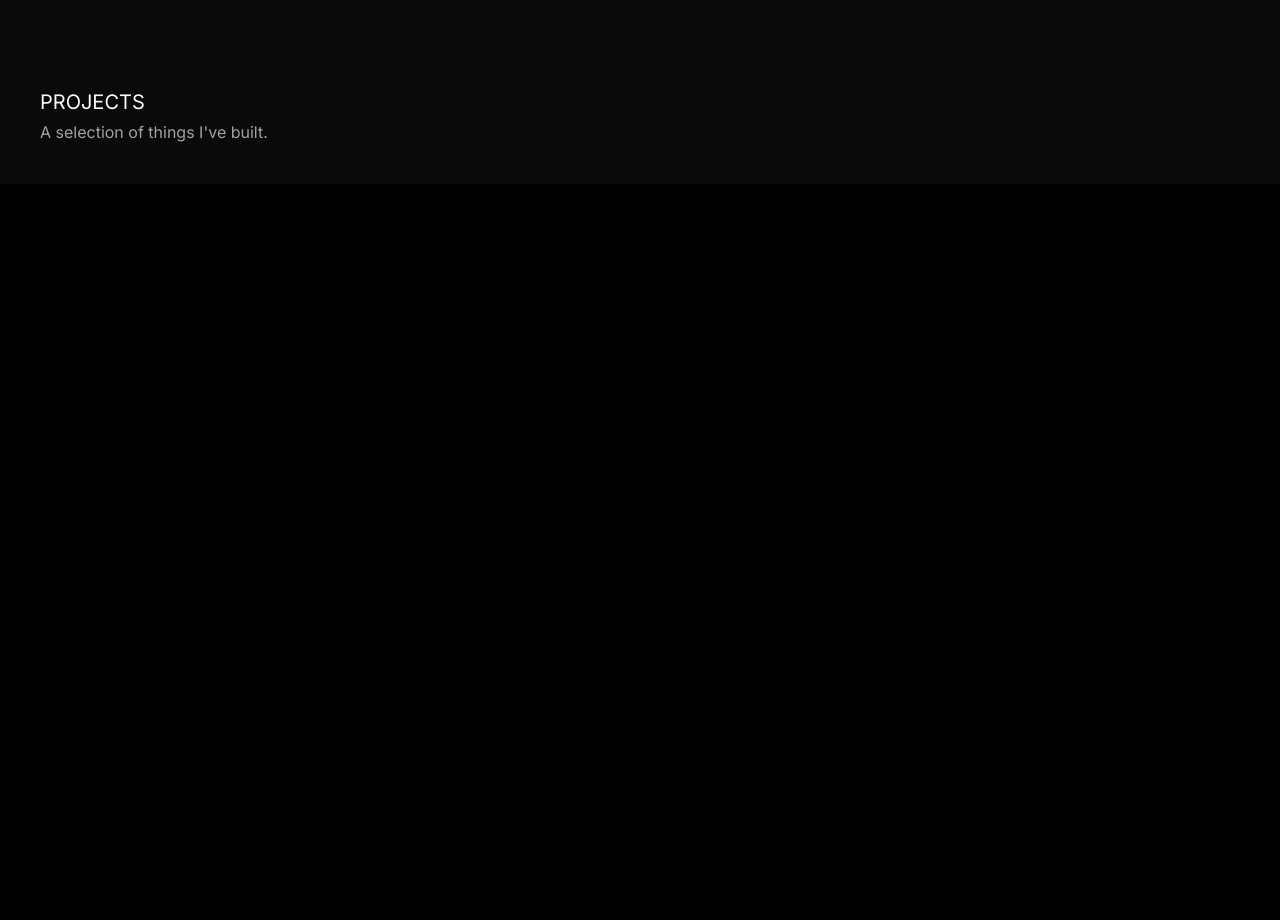
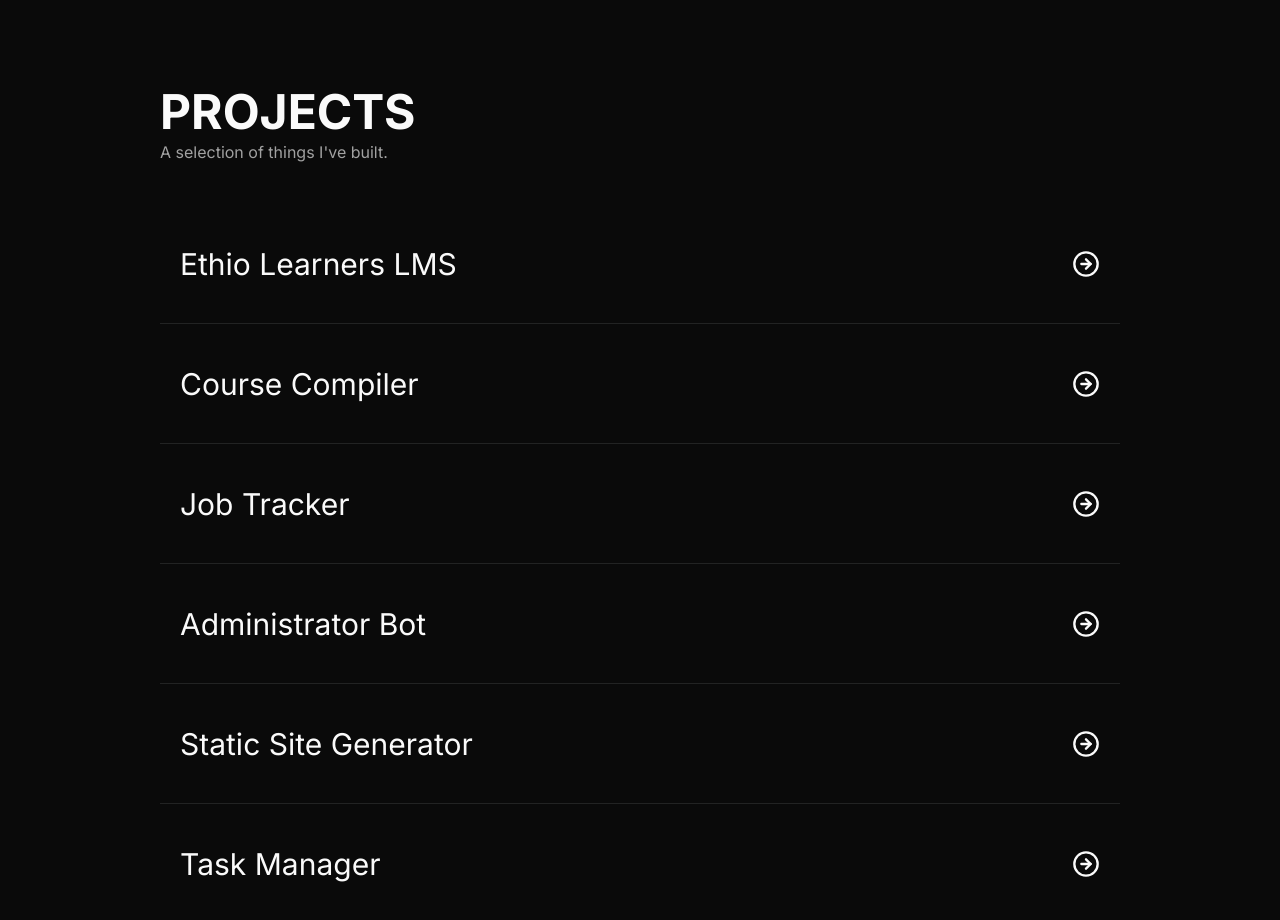
Before and after one commit to abelgideon/portfolio, a Next.js app: page / in a window 1280 px wide. Shown: the part 780-1700 px from the top of the page. Before the commit the page ends 964 px from the top, so only its background shows below. Built offline with nearby package versions, Linux system fonts and the light colour scheme.

Commit message:
feat: create custom project cards

```diff
--- a/app/_components/Projects.tsx
+++ b/app/_components/Projects.tsx
@@ -1,10 +1,54 @@
+import { ArrowRightCircle } from "lucide-react";
+
+const projects = [
+  {
+    id: 1,
+    title: "Ethio Learners LMS",
+  },
+  {
+    id: 2,
+    title: "Course Compiler",
+  },
+  {
+    id: 3,
+    title: "Job Tracker",
+  },
+  {
+    id: 4,
+    title: "Administrator Bot",
+  },
+  {
+    id: 5,
+    title: "Static Site Generator",
+  },
+  {
+    id: 6,
+    title: "Task Manager",
+  },
+];
+
 export default function ProjectsPage() {
   return (
-    <div>
-      <h1 className="text-xl mt-15 md:mt-0 uppercase">Projects</h1>
-      <p className="text-muted-foreground mt-1">
+    <div className="mt-10 md:mt-0 md:max-w-[80%] mx-auto">
+      <h1 className="text-3xl md:text-5xl font-bold mt-15 md:mt-0 uppercase">
+        Projects
+      </h1>
+      <p className="text-muted-foreground mt-1 mb-5 md:mb-10">
         A selection of things I&apos;ve built.
       </p>
+      {projects.map((project) => (
+        <ProjectCard key={project.id} title={project.title} />
+      ))}
     </div>
   );
 }
+
+function ProjectCard({ title }: { title: string }) {
+  return (
+    <div className="flex items-center h-20 md:h-30 justify-between border-b hover:bg-black/50 md:p-5 cursor-pointer">
+      <p className="text-xl md:text-3xl">{title}</p>
+
+      <ArrowRightCircle className="size-6 md:size-7" />
+    </div>
+  );
+}
```
